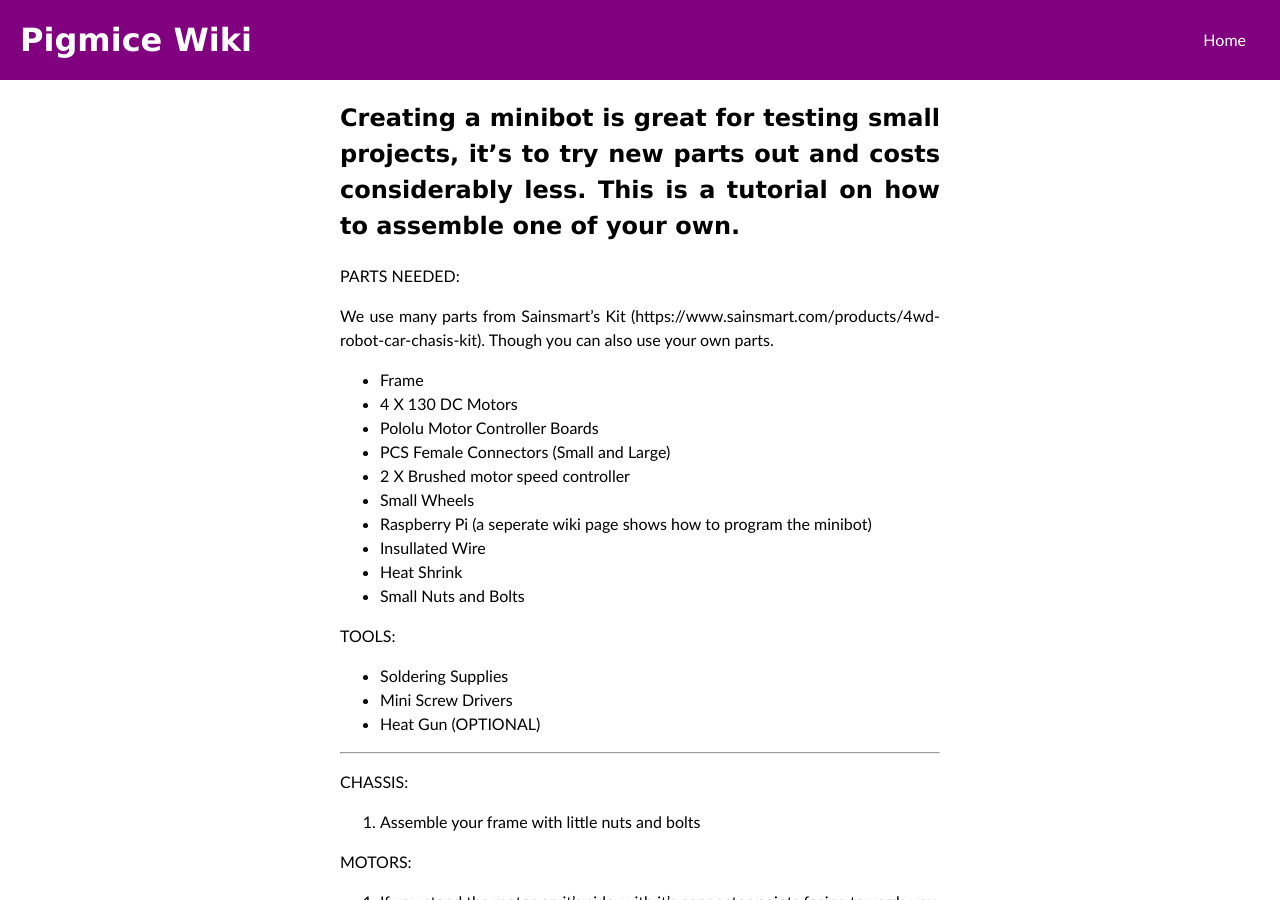
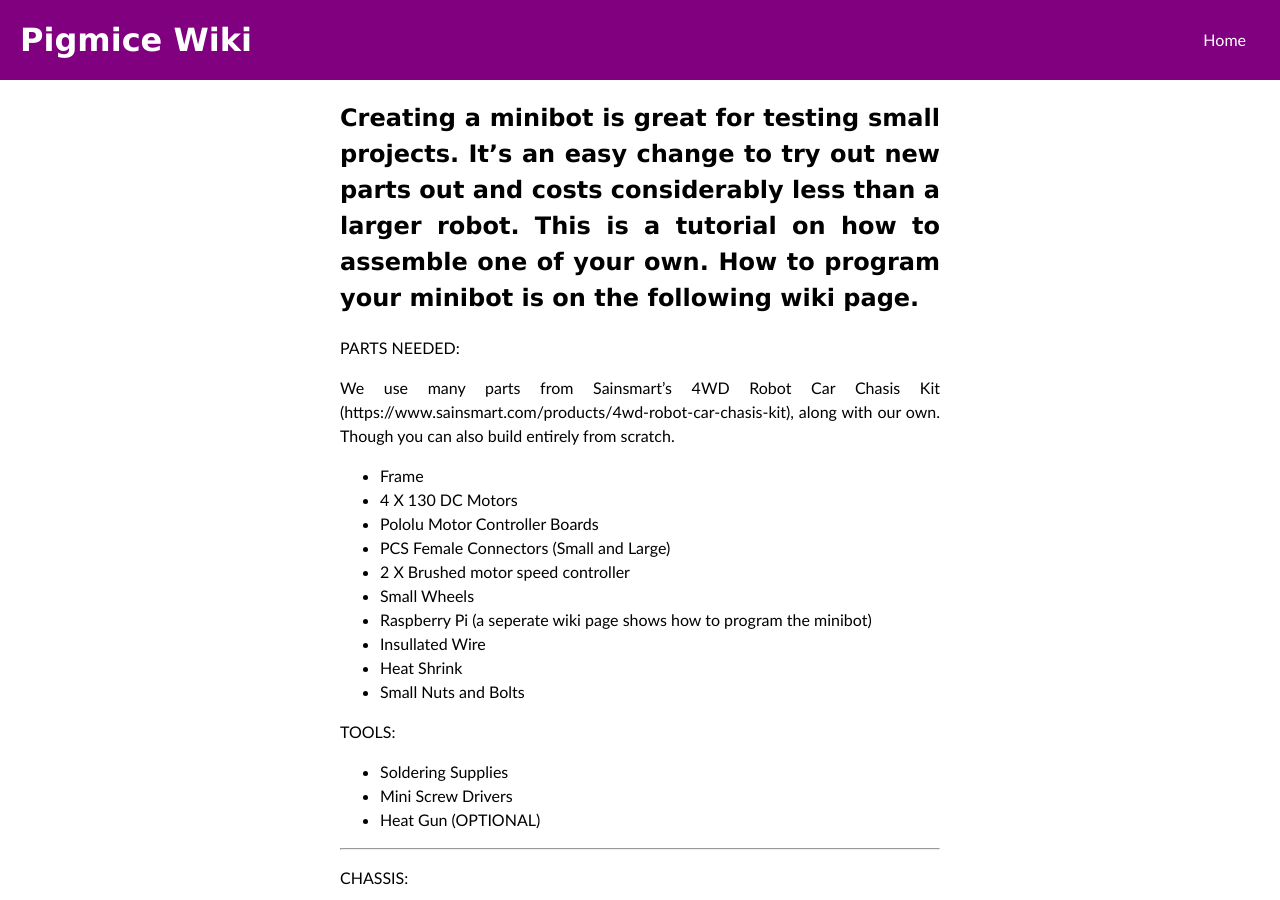
Before and after one commit to Pigmice2733/wiki, a Jekyll site: the page built from programming/minibot-tutorial.md, in a window 1280 px wide and 900 px high. Built offline with Jekyll 4.4.1, drawn with Linux system fonts in a browser that asks for light colours; our own code applies the rules of GitHub Pages for plain Markdown files; some of the changed text lies outside the part shown.

Commit message:
Update minibot-tutorial.md

```diff
--- a/programming/minibot-tutorial.md
+++ b/programming/minibot-tutorial.md
@@ -1,8 +1,8 @@
-Creating a minibot is great for testing small projects, it's to try new parts out and costs considerably less. This is a tutorial on how to assemble one of your own.
+Creating a minibot is great for testing small projects. It's an easy change to try out new parts out and costs considerably less than a larger robot. This is a tutorial on how to assemble one of your own. How to program your minibot is on the following wiki page.
 ------------------------------
 PARTS NEEDED:
 
-We use many parts from Sainsmart's Kit (https://www.sainsmart.com/products/4wd-robot-car-chasis-kit). Though you can also use your own parts.
+We use many parts from Sainsmart's 4WD Robot Car Chasis Kit (https://www.sainsmart.com/products/4wd-robot-car-chasis-kit), along with our own. Though you can also build entirely from scratch.
 - Frame
 - 4 X 130 DC Motors
 - Pololu Motor Controller Boards
```
Also changed, not shown: other parts of programming/minibot-tutorial.md (+1 -0 lines).
